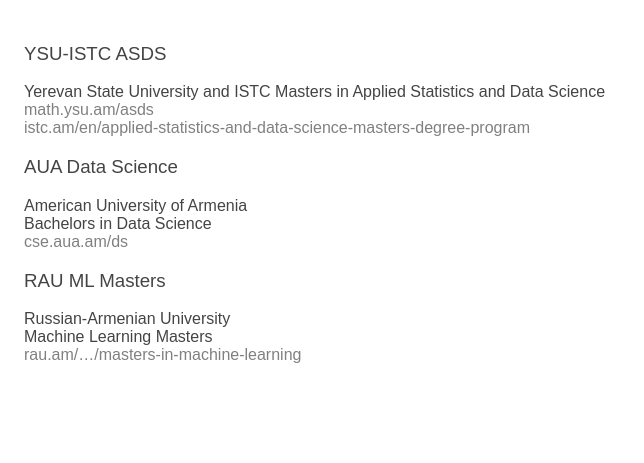
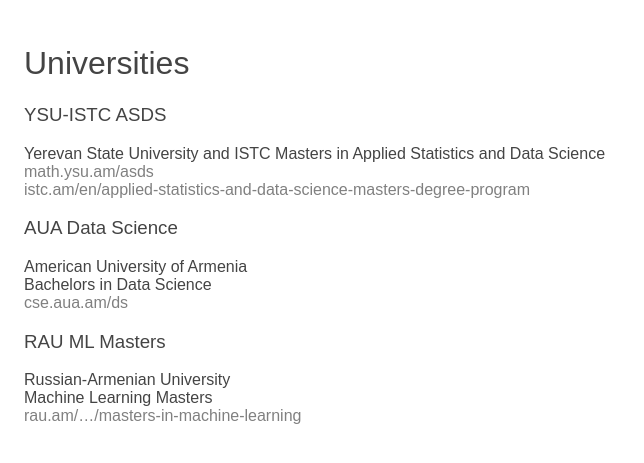
Before and after one commit to MLEVN/mlevn.github.io, a Jekyll site: the page built from universities/index.md, in a window 1280 px wide. Shown: the top 463 px of the page, without its empty margins (0-644 px from the left). Built offline with Jekyll 4.4.1, drawn with Linux system fonts in a browser that asks for light colours; nearby versions of some CDN libraries; our own code applies the rules of GitHub Pages for plain Markdown files.

Commit message:
Update index.md

```diff
--- a/universities/index.md
+++ b/universities/index.md
@@ -1,3 +1,5 @@
+# Universities
+
 ### YSU-ISTC ASDS
 Yerevan State University and ISTC
 Masters in Applied Statistics and Data Science
```
